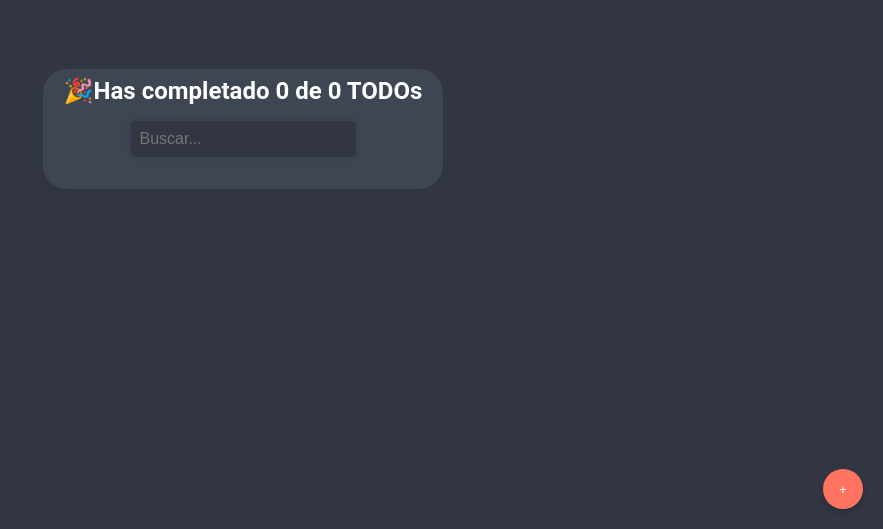
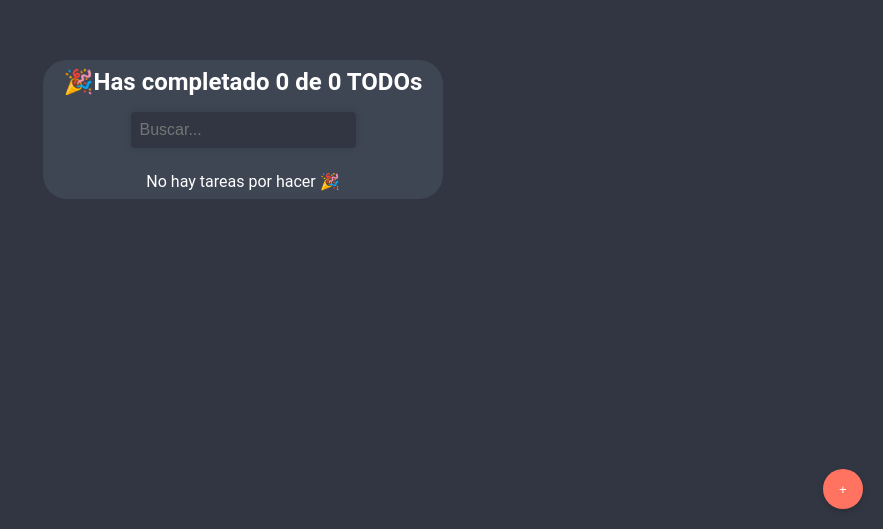
Before and after one commit to bacallaV/learning-reactjs, a React (Vite) app in the folder projects/01-todo-app/: page / in a window 1280 px wide. Shown: the part 271-800 px from the top of the page, without its empty margins (397-1280 px from the left). Built offline with nearby package versions, Linux system fonts and the light colour scheme.

Commit message:
feat: :sparkles: useEffect and states for async funcs

```diff
--- a/projects/01-todo-app/src/App.css
+++ b/projects/01-todo-app/src/App.css
@@ -18,3 +18,7 @@
 
   width: 100%;
 }
+
+p {
+  color: white;
+}
--- a/projects/01-todo-app/src/App.tsx
+++ b/projects/01-todo-app/src/App.tsx
@@ -11,7 +11,11 @@ import useLocalStorage from './hooks/useLocalStorage'
 function App() {
   const [searchValue, setSearchValue] = useState('');
 
-  const [todos, setTodos] = useLocalStorage<{
+  const {
+    item: todos,
+    setItem: setTodos,
+    status,
+  } = useLocalStorage<{
     label: string;
     completed: boolean;
   }[]>('react-todos', []);
@@ -42,8 +46,28 @@ function App() {
 
       <Searchbar onSearch={handleSearch} />
 
+      {
+        status === 'loading' && (
+          <p> Cargando tareas ⌛ </p>
+        )
+      }
+
+      {
+        status === 'failed' && (
+          <p> Ocurrió un error al cargar las tareas 🤯 </p>
+        )
+      }
+
+      {
+        (status === 'success' && todos.length === 0) && (
+          <p> No hay tareas por hacer 🎉 </p>
+        )
+      }
+
       <ul className='todoList'>
-        {todos
+        {
+          status === 'success' &&
+          todos
           .filter((todo) => todo.label.toLowerCase().includes(searchValue.toLowerCase()))
           .map((todo, index) => (
             <TodoItem
@@ -53,7 +77,8 @@ function App() {
               onCompleted={handleCompleteTodo(index)}
               onRemove={handleRemoveTodo(index)}
             />
-        ))}
+          ))
+        }
       </ul>
 
       <AddButton />
--- a/projects/01-todo-app/src/hooks/useLocalStorage.ts
+++ b/projects/01-todo-app/src/hooks/useLocalStorage.ts
@@ -1,6 +1,21 @@
-import { useState } from "react";
+import { useEffect, useState } from "react";
 
-export default function useLocalStorage<T = unknown>(key: string, defaultValue: T): [T, (newValues: T) => void] {
+export default function useLocalStorage<T = unknown>(key: string, defaultValue: T) {
+  const [item, setItem] = useState<T>(defaultValue);
+  const [status, setStatus] = useState<'initial' | 'loading' | 'failed' | 'success'>('initial');
+
+  useEffect(() => {
+    setStatus('loading');
+    setTimeout(() => {
+      if (Math.random() < 0.2) {
+        setStatus('failed');
+      } else {
+        setDefaultValues(getInitialValues());
+        setStatus('success');
+      }
+    }, 3000);
+  }, []);
+
   function getInitialValues(): T {
     const value = localStorage.getItem(key);
 
@@ -13,12 +28,14 @@ export default function useLocalStorage<T = unknown>(key: string, defaultValue:
     return defaultValue;
   };
 
-  const [item, setItem] = useState<T>(getInitialValues());
-
   function setDefaultValues(newValues: T): void {
     localStorage.setItem(key, JSON.stringify(newValues));
     setItem(newValues);
   };
 
-  return [item, setDefaultValues];
+  return {
+    item,
+    setItem: setDefaultValues,
+    status,
+  };
 };
```
Lines whose indentation alone changed are shown as unchanged.
